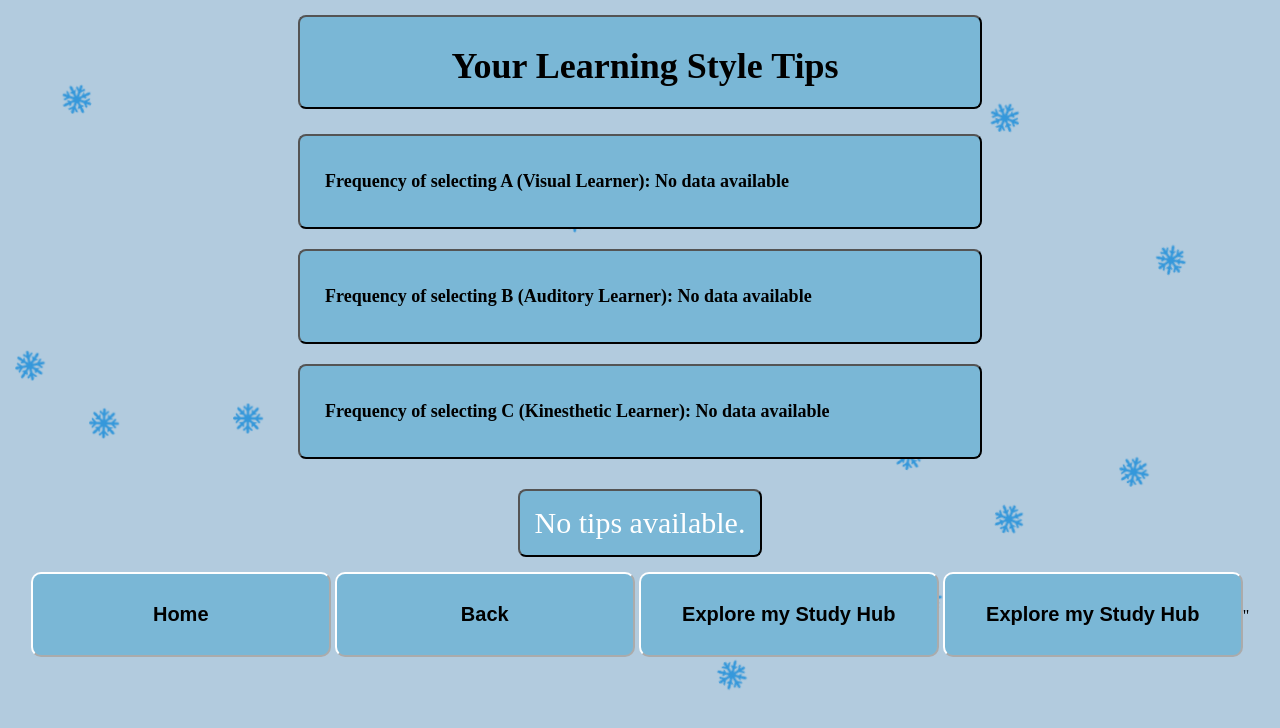
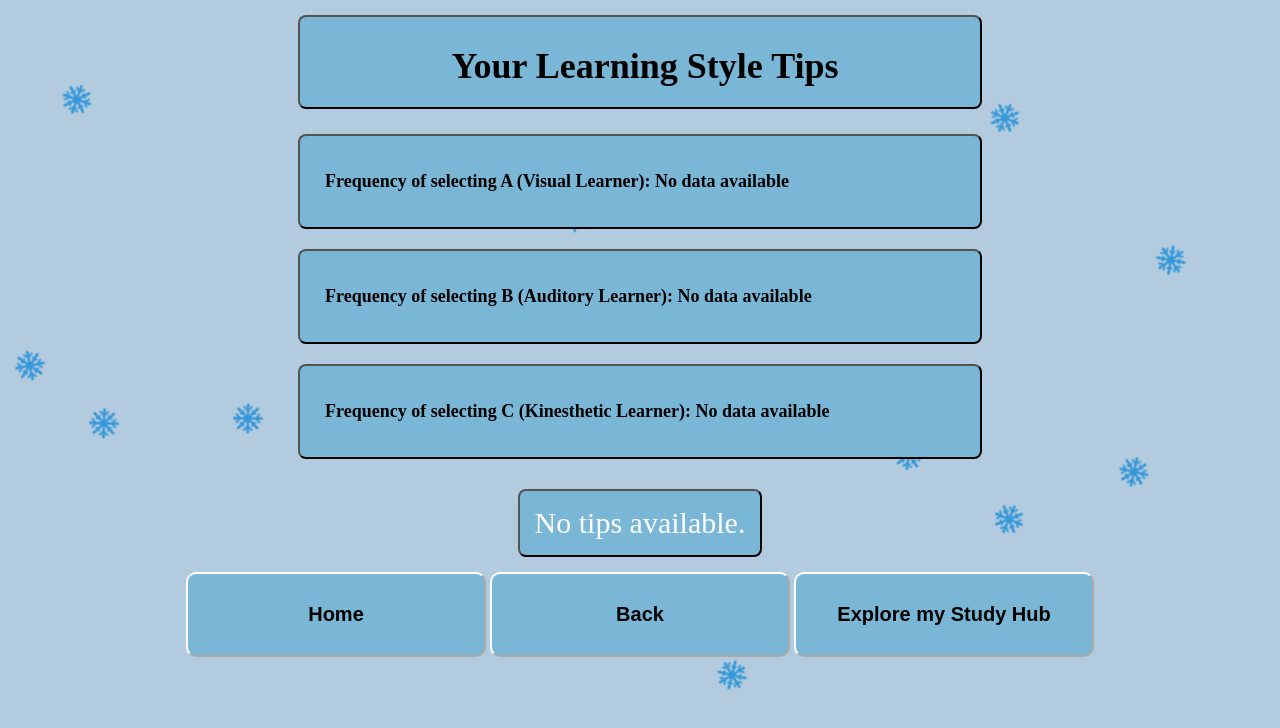
Before and after one commit to Gabbae01/IIyak-na-ako-pang-tatlo-na-to, a plain HTML site: page TIRED/tipstoenjoy.html in a window 1280 px wide. Drawn offline with Linux system fonts and the light colour scheme.

Commit message:
Update tipstoenjoy.html

```diff
--- a/TIRED/tipstoenjoy.html
+++ b/TIRED/tipstoenjoy.html
@@ -42,10 +42,8 @@
     <button id="print-button" class="printButtonize" onclick="printCertificate()">Print Certificate</button>  -->
     <button onclick="window.location.href='index.html'">Home</button>
     <button onclick="window.location.href='questions.html'">Back</button>
-    <button href="https://erenjaeger10102.wixsite.com/learnengage-tool?fbclid=IwZXh0bgNhZW0CMTEAAR3cr3RUIvncdUL9i1Qzh1qTA0NBozOaLC1CDh14oRnT4dUL4xqlg6ilE44_aem_tCcjHFdus4O57nBLHyGNSg">Explore my Study Hub </button>
-    <button onclick= "href=https://erenjaeger10102.wixsite.com/learnengage-tool?fbclid=IwZXh0bgNhZW0CMTEAAR3cr3RUIvncdUL9i1Qzh1qTA0NBozOaLC1CDh14oRnT4dUL4xqlg6ilE44_aem_tCcjHFdus4O57nBLHyGNSg">Explore my Study Hub</button>"
-</div>
-
+    <button onclick="window.location.href='https://erenjaeger10102.wixsite.com/learnengage-tool?fbclid=IwZXh0bgNhZW0CMTEAAR3cr3RUIvncdUL9i1Qzh1qTA0NBozOaLC1CDh14oRnT4dUL4xqlg6ilE44_aem_tCcjHFdus4O57nBLHyGNSg'">
+        Explore my Study Hub
 <div class="test-button">
     <a href="certificate.html" title="Take the Test">
 
```
